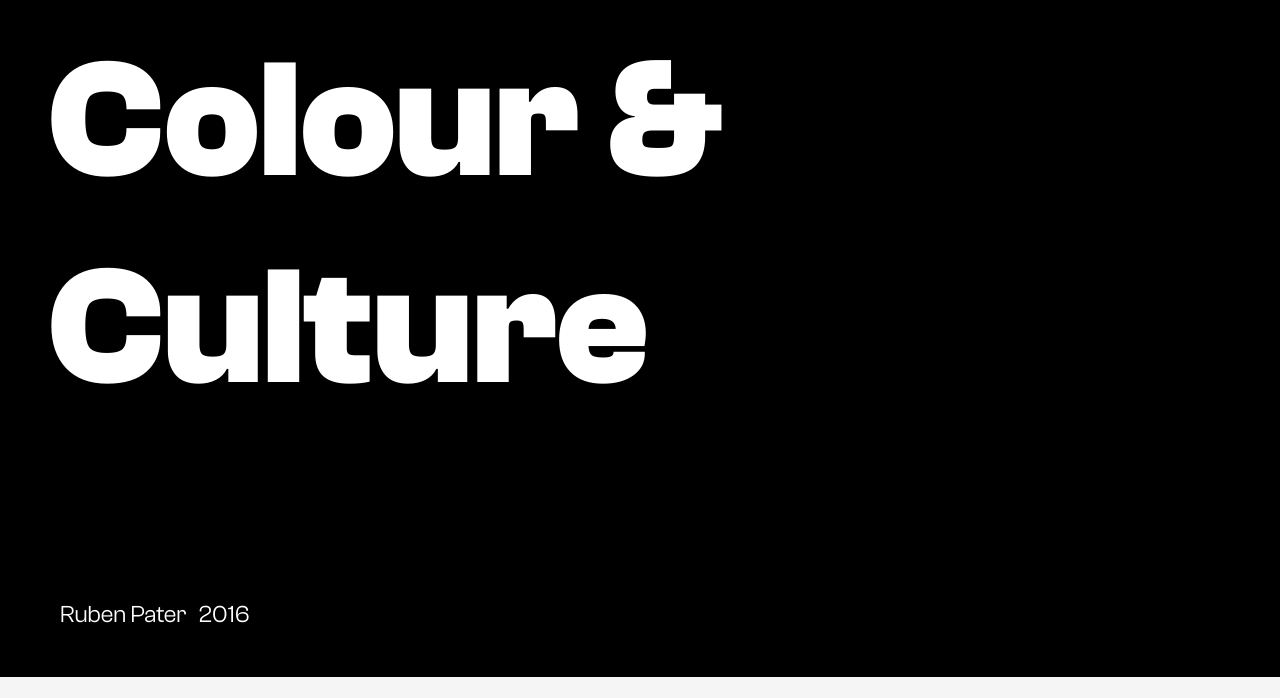
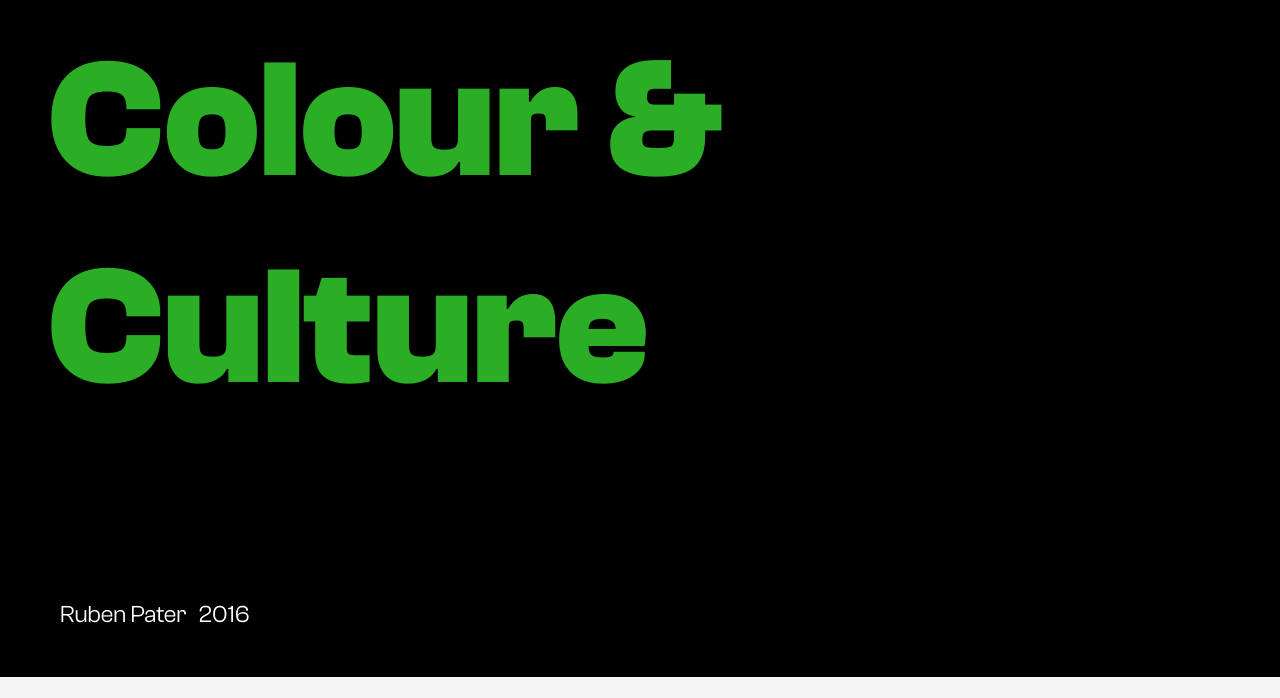
Before and after one commit to luk862-glitch/spread, a plain HTML site: page index.html in a window 1280 px wide. Shown: the part 102-800 px from the top of the page. Drawn offline with Linux system fonts and the light colour scheme.

Commit message:
checking

```diff
--- a/style.css
+++ b/style.css
@@ -52,7 +52,7 @@ header{
 
 h1 {
     font-size: 3rem;
-    color:rgb(255, 255, 255);
+    color:rgb(25, 212, 100);
     padding-left: 2rem;
     padding-bottom:7rem;
     font-weight: 700;
@@ -61,7 +61,7 @@ h1 {
 @media (width > 600px) {
 h1 {
     font-size: 7rem;
-    color:rgb(255, 255, 255);
+    color:rgb(43, 173, 38);
     padding-left: 2rem;
     padding-bottom:7rem;
 }
```
